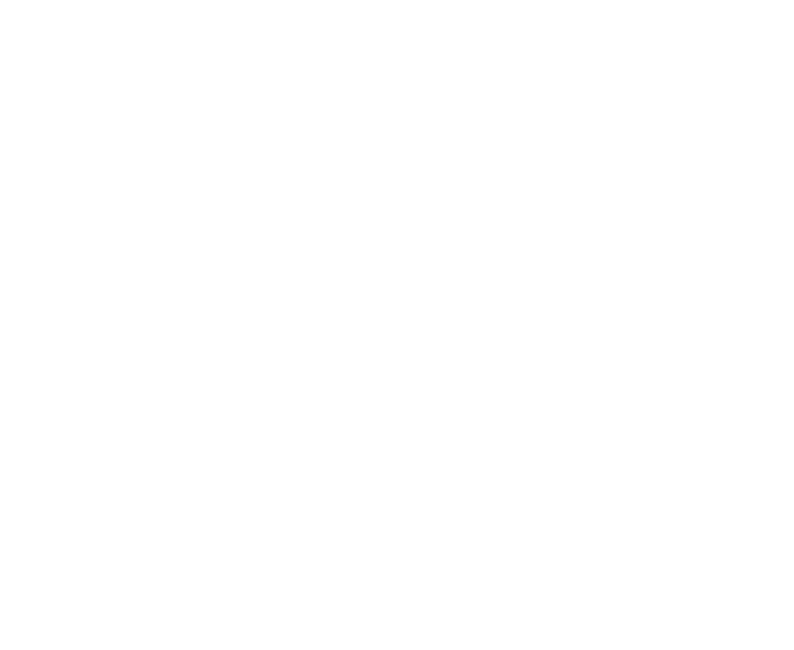
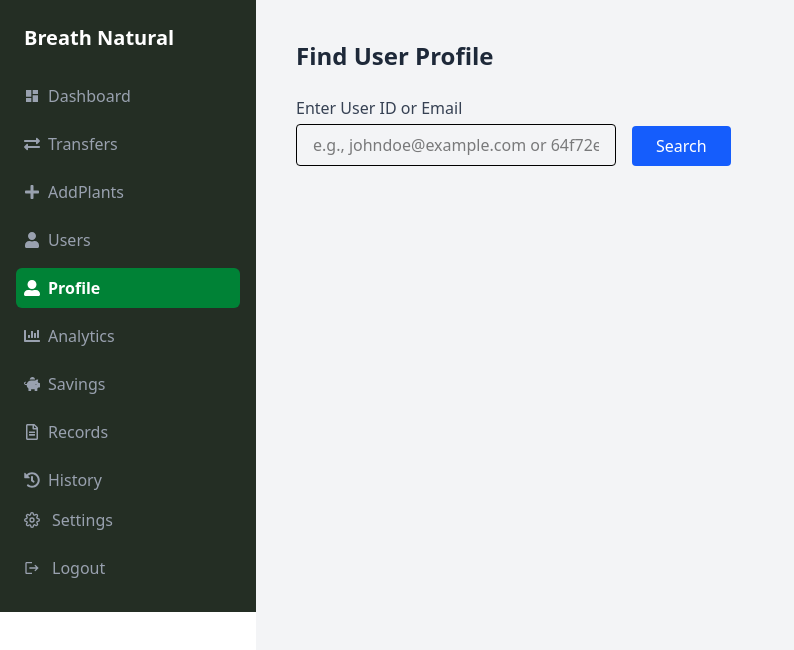
Before and after one commit to tot3110/Planto-Project, a React (Vite) app in the folder Breath-Natural/: page /profile in a window 1280 px wide. Before the commit this address had no page. Shown: the top 650 px of the page, without its empty margins (0-794 px from the left). Built offline with nearby package versions, Linux system fonts and the light colour scheme.

Commit message:
update Users Page in dashboard to get all users data

```diff
--- a/Breath-Natural/src/App.jsx
+++ b/Breath-Natural/src/App.jsx
@@ -5,6 +5,7 @@ import Signup from './page/Signup';
 import Dashboard from "./page/Dashboard";
 import AddPlants from "./page/AddPlants";
 import Users from "./page/Users";
+import Profile from "./page/Profile";
 import Transfers from "./page/Transfers";
 import Analytics from "./page/Analytics";
 import Savings from "./page/Savings";
@@ -23,6 +24,7 @@ function App() {
         <Route path="/dashboard" element={<Dashboard />} />
         <Route path="/addplants" element={<AddPlants />} />
         <Route path="/users" element={<Users />} />
+        <Route path="/profile" element={<Profile />} />
         <Route path="/transfers" element={<Transfers />} />
         <Route path="/analytics" element={<Analytics />} />
         <Route path="/savings" element={<Savings />} />
--- a/Breath-Natural/src/components/LeftSidebar.jsx
+++ b/Breath-Natural/src/components/LeftSidebar.jsx
@@ -8,6 +8,7 @@ import {
   FaChartBar,
   FaPiggyBank,
   FaUser,
+  FaUserAlt,
   FaRegFileAlt,
   FaHistory,
 } from "react-icons/fa";
@@ -20,6 +21,7 @@ const Sidebar = () => {
     { path: "/transfers", label: "Transfers", icon: <FaExchangeAlt /> },
     { path: "/addplants", label: "AddPlants", icon: <FaPlus /> },
     { path: "/users", label: "Users", icon: <FaUser /> },
+    { path: "/profile", label: "Profile", icon: <FaUserAlt /> },
     { path: "/analytics", label: "Analytics", icon: <FaChartBar /> },
     { path: "/savings", label: "Savings", icon: <FaPiggyBank /> },
     { path: "/records", label: "Records", icon: <FaRegFileAlt /> },
--- /dev/null
+++ b/Breath-Natural/src/page/Profile.jsx
@@ -0,0 +1,77 @@
+import React, { useState } from "react";
+import LeftSidebar from "../components/LeftSidebar";
+
+const AddProfile = () => {
+  const [identifier, setIdentifier] = useState(""); // email or ID
+  const [user, setUser] = useState(null);
+  const [error, setError] = useState("");
+  const [loading, setLoading] = useState(false);
+
+  const handleSearch = async (e) => {
+    e.preventDefault();
+    setLoading(true);
+    setError("");
+    setUser(null);
+
+    try {
+      const response = await fetch(`https://eb-project-backend-production.up.railway.app/api/v0/user/getSpecificUser/:id${identifier}`);
+      const data = await response.json();
+
+      if (!response.ok) {
+        throw new Error(data.message || "User not found");
+      }
+
+      setUser(data.user);
+    } catch (err) {
+      setError(err.message);
+    } finally {
+      setLoading(false);
+    }
+  };
+
+  return (
+    <div className="flex">
+      <LeftSidebar />
+
+      <div className="flex-1 p-10 bg-gray-100 min-h-screen">
+        <h1 className="text-2xl font-bold mb-6 text-gray-800">Find User Profile</h1>
+
+        <form onSubmit={handleSearch} className="mb-8 flex gap-4 items-end">
+          <div>
+            <label className="block text-gray-700 mb-1">Enter User ID or Email</label>
+            <input
+              type="text"
+              value={identifier}
+              onChange={(e) => setIdentifier(e.target.value)}
+              placeholder="e.g., johndoe@example.com or 64f72e..."
+              className="px-4 py-2 border rounded w-80 focus:outline-none"
+              required
+            />
+          </div>
+          <button
+            type="submit"
+            className="bg-blue-600 text-white px-6 py-2 rounded hover:bg-blue-700 transition"
+          >
+            Search
+          </button>
+        </form>
+
+        {loading && <p className="text-gray-600">Loading...</p>}
+
+        {error && <p className="text-red-500">{error}</p>}
+
+        {user && (
+          <div className="bg-white p-6 rounded-lg shadow max-w-xl">
+            <h2 className="text-xl font-semibold mb-4 text-gray-800">User Details</h2>
+            <p><strong>Name:</strong> {user.name}</p>
+            <p><strong>Email:</strong> {user.email}</p>
+            <p><strong>Role:</strong> {user.role}</p>
+            {/* Add more fields as per your backend data */}
+          </div>
+        )}
+      </div>
+    </div>
+  );
+};
+
+export default AddProfile;
--- a/Breath-Natural/src/page/Users.jsx
+++ b/Breath-Natural/src/page/Users.jsx
@@ -1,5 +1,6 @@
 import React, { useEffect, useState } from "react";
 import LeftSidebar from "../components/LeftSidebar";
+
 
 const Users = () => {
   const [users, setUsers] = useState([]);
@@ -22,10 +23,9 @@ const Users = () => {
   }, []);
 
   return (
-    <div className="flex">
-      <LeftSidebar />
-
-      <div className="p-8 bg-[#181D14] min-h-screen w-full">
+    <div className="flex h-[110vh]">
+        <LeftSidebar />
+      <div className="p-8 bg-[#181D14] h-[100%] w-full overflow-y-scroll">
         <h1 className="text-2xl font-bold mb-6 text-white">All Users</h1>
 
         {loading ? (
```
